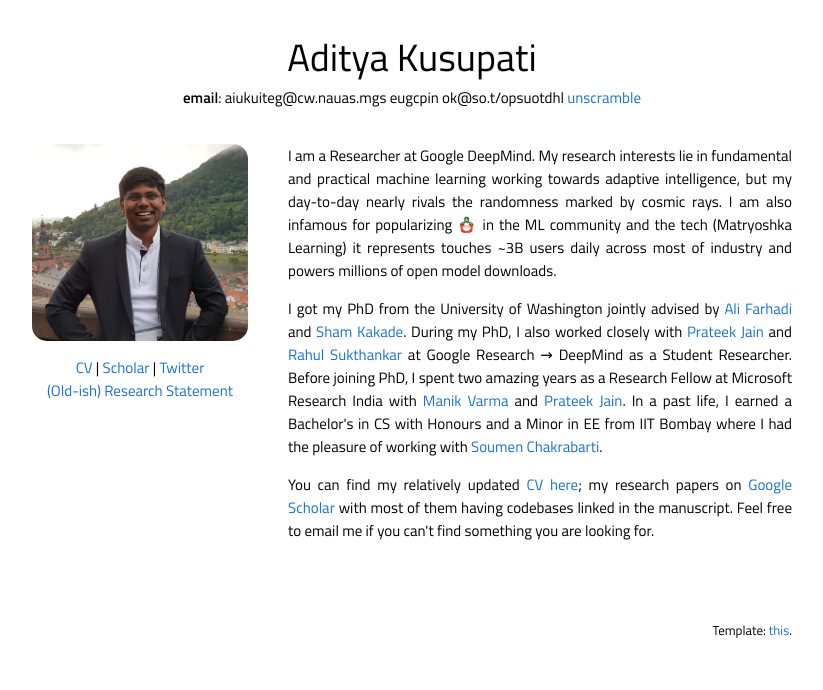
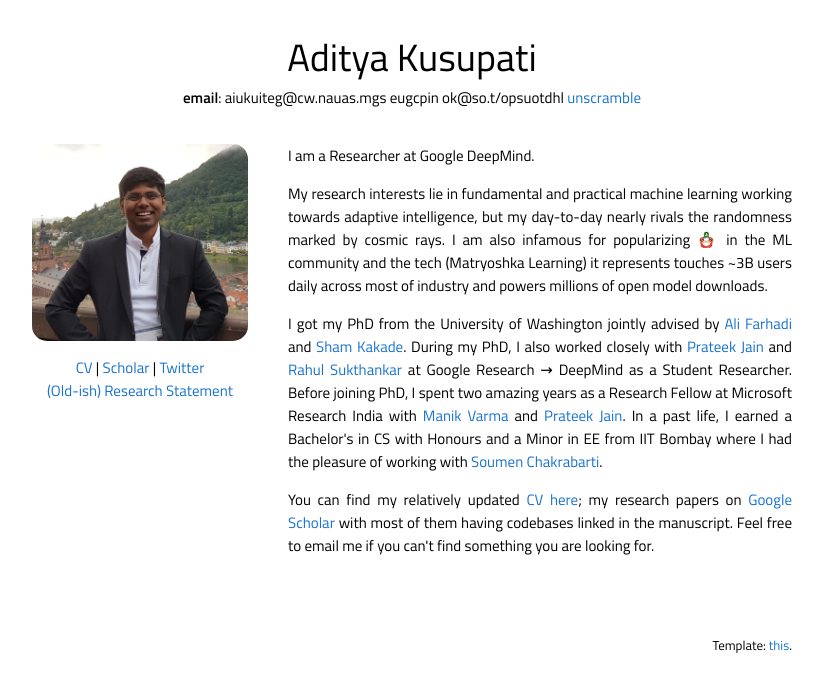
Before and after one commit to adityakusupati/adityakusupati.github.io, a plain HTML site: page index.html in a window 1280 px wide. Shown: the whole page, without its empty margins (228-1051 px from the left). Drawn offline with Linux system fonts and the light colour scheme.

Commit message:
Update index.html

```diff
--- a/index.html
+++ b/index.html
@@ -106,7 +106,9 @@
      </td>
      <td width="68%" valign="top" align="justify" id="Bio">
 
-     <p>I am a Researcher at Google DeepMind. My research interests lie in fundamental and practical machine learning working towards adaptive intelligence, but my day-to-day nearly rivals the randomness marked by cosmic rays. I am also infamous for popularizing &#x1fa86; in the ML community and the tech (Matryoshka Learning) it represents touches ~3B users daily across most of industry and powers millions of open model downloads.</p>
+     <p>I am a Researcher at Google DeepMind.</p>
+
+     <p>My research interests lie in fundamental and practical machine learning working towards adaptive intelligence, but my day-to-day nearly rivals the randomness marked by cosmic rays. I am also infamous for popularizing &#x1fa86; in the ML community and the tech (Matryoshka Learning) it represents touches ~3B users daily across most of industry and powers millions of open model downloads.</p>
 
        <!-- -- <font size="-1"><i>some of the algorithms (might) have serendipitously found their way into Google, OpenAI, Apple, Pinterest, Microsoft and Amazon products with massive impact</i></font>.</p>  -->
 
```
